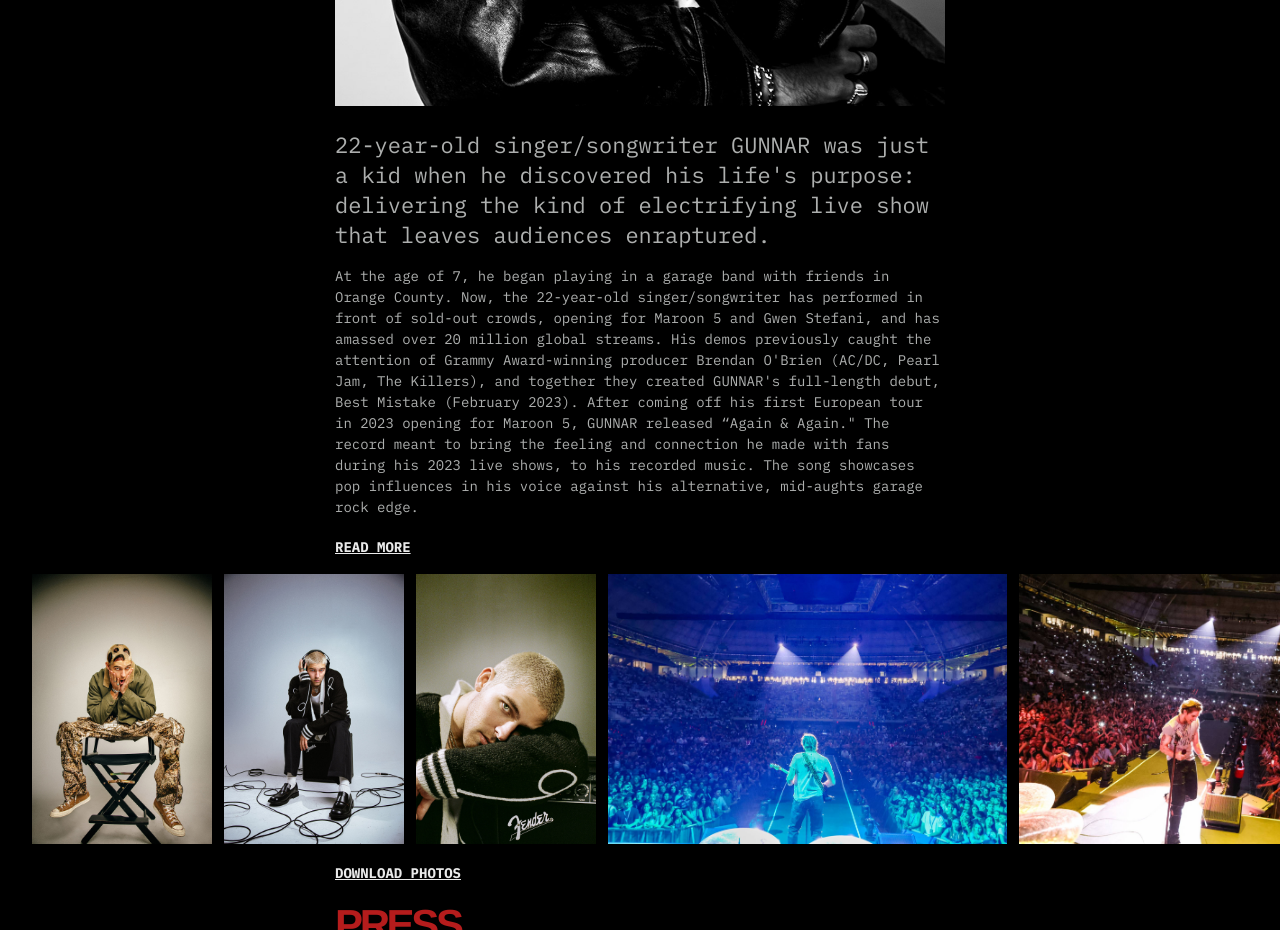
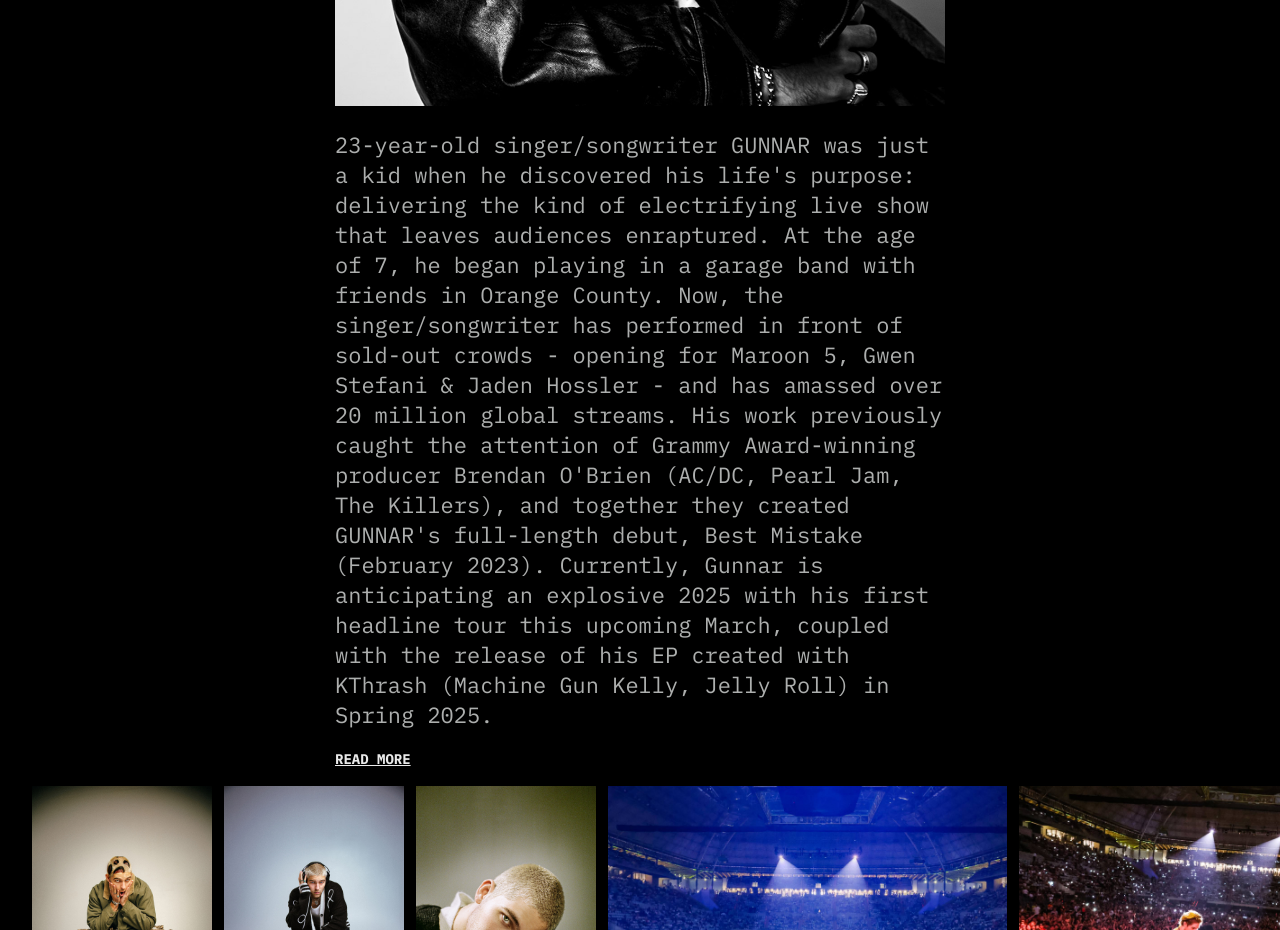
Before and after one commit to theyoungastronauts/gunnar-epk, a Next.js app: page / in a window 1280 px wide. Shown: the part 1120-2050 px from the top of the page. Built offline with nearby package versions, Linux system fonts and the light colour scheme.

Commit message:
2 of 3 fixes

```diff
--- a/src/sections/BioSection.tsx
+++ b/src/sections/BioSection.tsx
@@ -52,11 +52,8 @@
                     ) : (
                         <>
                             <p className={styles.intro}>
-                                22-year-old singer/songwriter GUNNAR was just a kid when he discovered his life's purpose: delivering the kind of electrifying live show that leaves audiences enraptured.
-                            </p>
 
-                            <p className={styles.p}>
-                                At the age of 7, he began playing in a garage band with friends in Orange County. Now, the 22-year-old singer/songwriter has performed in front of sold-out crowds, opening for Maroon 5 and Gwen Stefani, and has amassed over 20 million global streams. His demos previously caught the attention of Grammy Award-winning producer Brendan O'Brien (AC/DC, Pearl Jam, The Killers), and together they created GUNNAR's full-length debut, Best Mistake (February 2023). After coming off his first European tour in 2023 opening for Maroon 5, GUNNAR released “Again & Again."  The record meant to bring the feeling and connection he made with fans during his 2023 live shows, to his recorded music. The song showcases pop influences in his voice against his alternative, mid-aughts garage rock edge.
+                                23-year-old singer/songwriter GUNNAR was just a kid when he discovered his life's purpose: delivering the kind of electrifying live show that leaves audiences enraptured.  At the age of 7, he began playing in a garage band with friends in Orange County. Now, the singer/songwriter has performed in front of sold-out crowds - opening for Maroon 5, Gwen Stefani & Jaden Hossler - and has amassed over 20 million global streams. His work previously caught the attention of Grammy Award-winning producer Brendan O'Brien (AC/DC, Pearl Jam, The Killers), and together they created GUNNAR's full-length debut, Best Mistake (February 2023). Currently, Gunnar is anticipating an explosive 2025 with his first headline tour this upcoming March, coupled with the release of his EP created with KThrash (Machine Gun Kelly, Jelly Roll) in Spring 2025.
                             </p>
 
                             <Link href={"/bio"} className="default-link">Read More</Link>
--- a/src/sections/MusicAndVideosSection.tsx
+++ b/src/sections/MusicAndVideosSection.tsx
@@ -14,7 +14,7 @@
                     <h2>Music &amp; Videos</h2>
                     <div className="py-2"></div>
 
-                    <MediaItem image={'/images/media/dirtyblond.jpg'} title="Dirty Blonde" isVideo={false} url='https://open.spotify.com/album/7FI55AkxrAoh663kcB9VxD' />
+                    <MediaItem image={'/images/media/dirtyblond.jpg'} title="Dirty Blonde" isVideo={false} url='https://f1870e28.streaklinks.com/CJ0dyGu_P2IWY9ZkJQ_49Wi5/https%3A%2F%2Fsymphony.to%2Fgunnar%2Fdirty-blonde' />
                     <MediaItem image={'/images/media/dirtyblond-videov2.jpg'} title="Dirty Blonde" isVideo={true} url='https://www.youtube.com/watch?v=NTXATSv0-kw' />
 
                     <MediaItem image={'/images/media/dirtyblond-video.jpg'} title="Dirty Blonde (Live on Tour)" isVideo={true} url='https://www.youtube.com/watch?v=111_oyTK8ng' />
```
